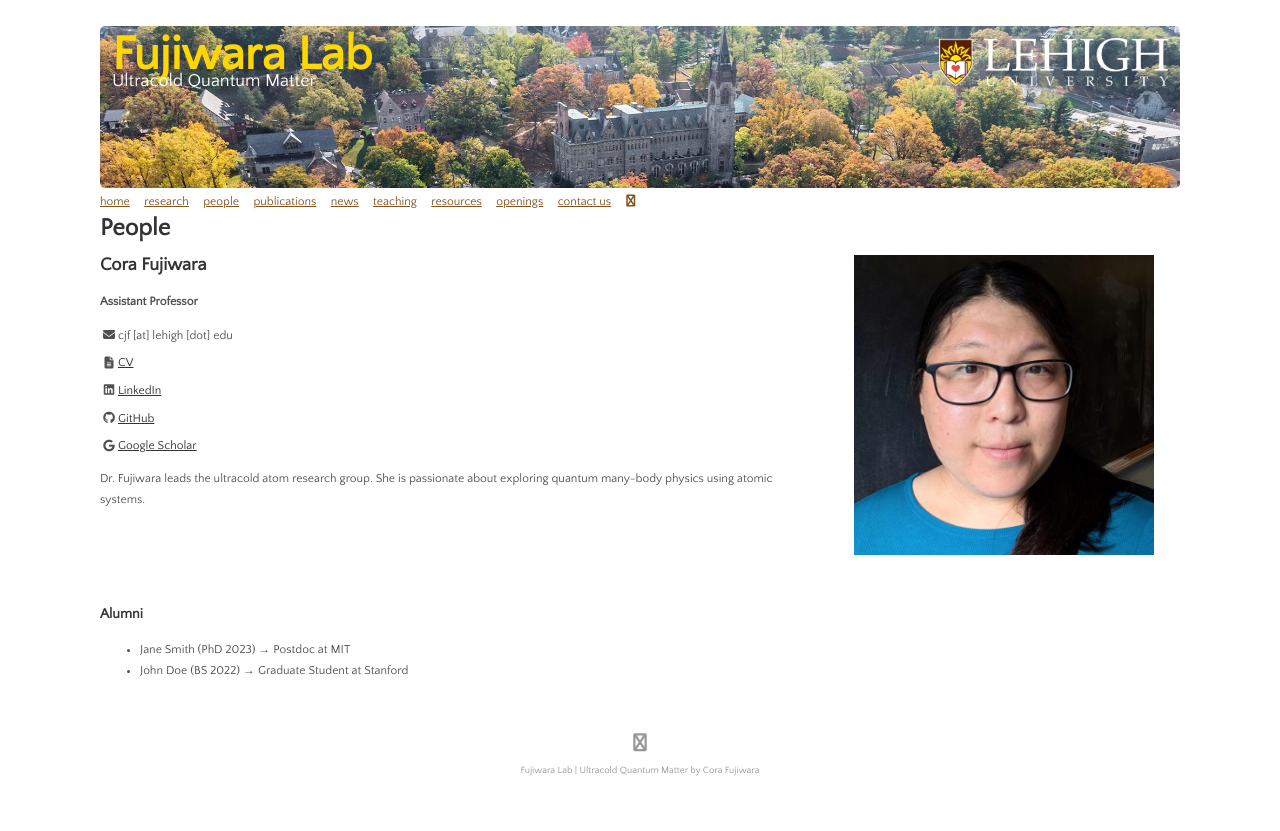
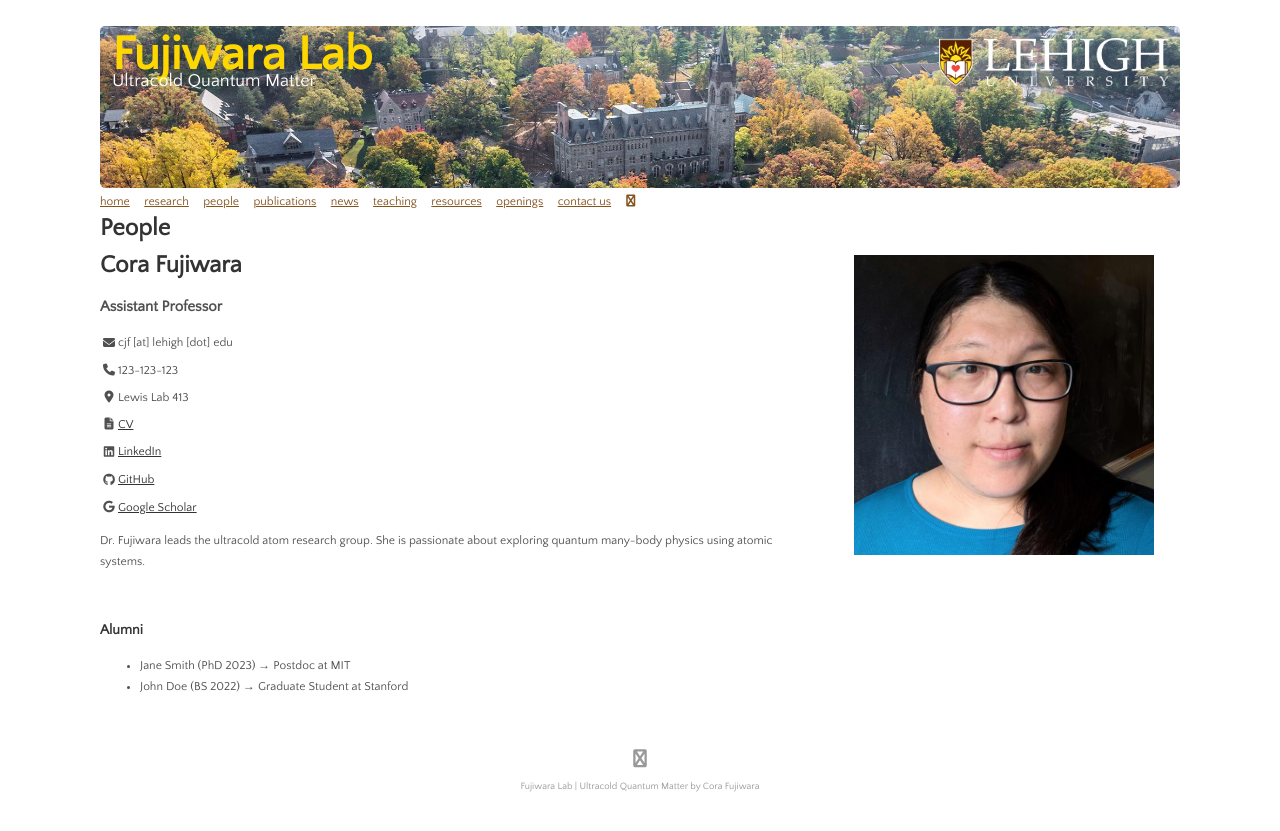
Before and after one commit to fujiwara-quantum-lab/fujiwara-quantum-lab.github.io, a Jekyll site: the page built from menu/people.md, in a window 1280 px wide. Shown: the top 831 px of the page. Built offline with Jekyll 4.4.1, drawn with Linux system fonts in a browser that asks for light colours; a style sheet for code colours, icons or effects is not loaded.

Commit message:
adding phone office

```diff
--- a/_includes/member_card.html
+++ b/_includes/member_card.html
@@ -4,8 +4,15 @@
 <div style="display: flex; flex-wrap: wrap; gap: 2rem; margin-bottom: 3rem; align-items: flex-start;">
   <!-- Text Section (2/3 width) -->
   <div style="flex: 2; min-width: 300px;">
-    <h2 style="margin-top: 0;">{{ person.myname }}</h2>
-    <p><strong>{{ person.role }}</strong></p>
+<h2 style="margin-top: 0; font-size: 2rem;">{{ person.myname }}</h2>
+  <p style="font-size: 1.25rem; font-weight: bold;">{{ person.role }}</p>
+
+<!-- Education Section (Multiline Text) -->
+  {% if person.education %}
+    <div style="margin-bottom: 1rem;">
+      {{ person.education | markdownify }}
+    </div>
+  {% endif %}
 
     <ul style="list-style: none; padding: 0; margin: 1rem 0;">
       {% if person.email %}
@@ -16,6 +23,24 @@
         <span>{{ person.email }}</span>
       </li>
       {% endif %}
+
+	  {% if person.phone %}
+    <li style="display: flex; align-items: center; margin-bottom: 0.5rem;">
+      <span style="width: 1.5rem; display: inline-flex; justify-content: center;">
+        <i class="fas fa-phone"></i>
+      </span>
+      <span>{{ person.phone }}</span>
+    </li>
+    {% endif %}
+
+	  {% if person.office %}
+    <li style="display: flex; align-items: center; margin-bottom: 0.5rem;">
+      <span style="width: 1.5rem; display: inline-flex; justify-content: center;">
+        <i class="fas fa-map-marker-alt"></i>
+      </span>
+      <span>{{ person.office }}</span>
+    </li>
+    {% endif %}
 
       {% if person.cv %}
       <li style="display: flex; align-items: center; margin-bottom: 0.5rem;">
--- a/people/fujiwara.md
+++ b/people/fujiwara.md
@@ -2,6 +2,8 @@
 id: fujiwara
 myname: Cora Fujiwara
 role: Assistant Professor
+phone: 123-123-123
+office: Lewis Lab 413
 email: cjf [at] lehigh [dot] edu
 cv: /assets/docs/fujiwara_cv.pdf
 linkedin: https://www.linkedin.com/in/cora-fujiwara-8038921b3
```
